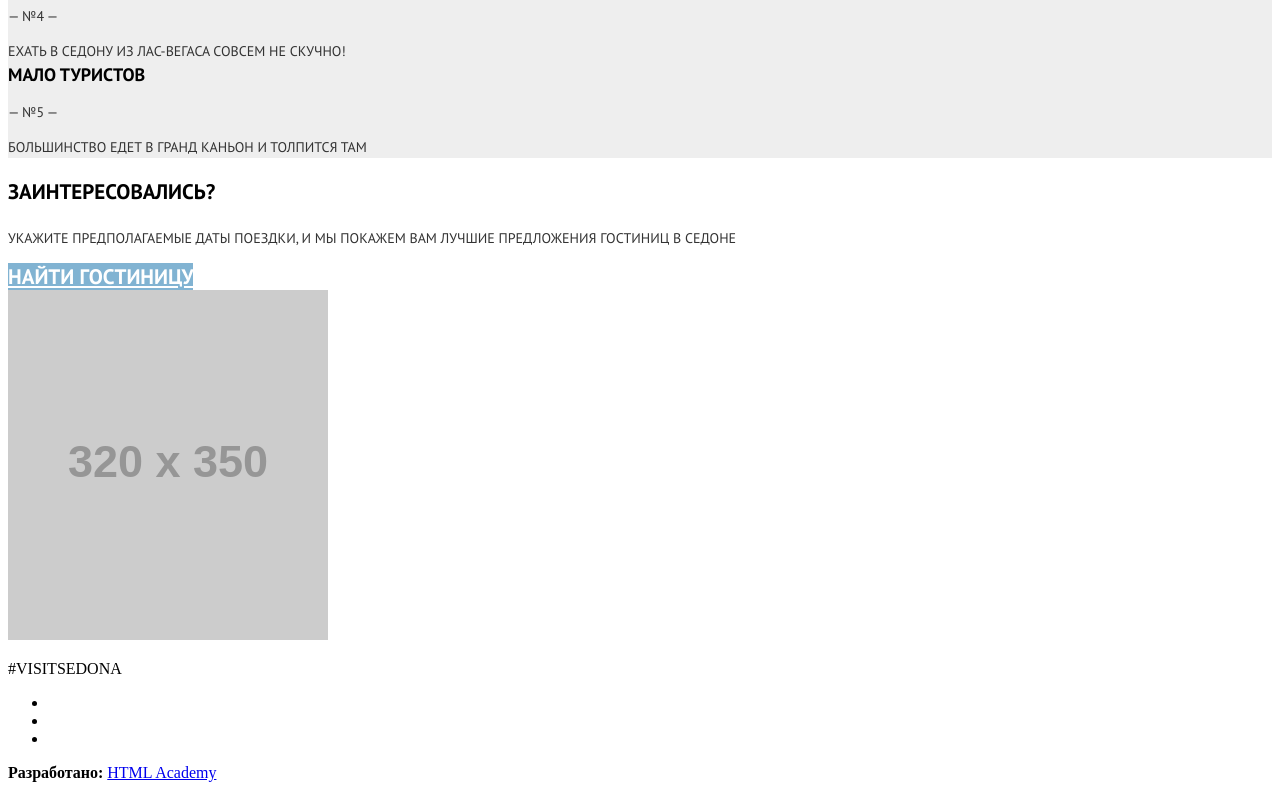
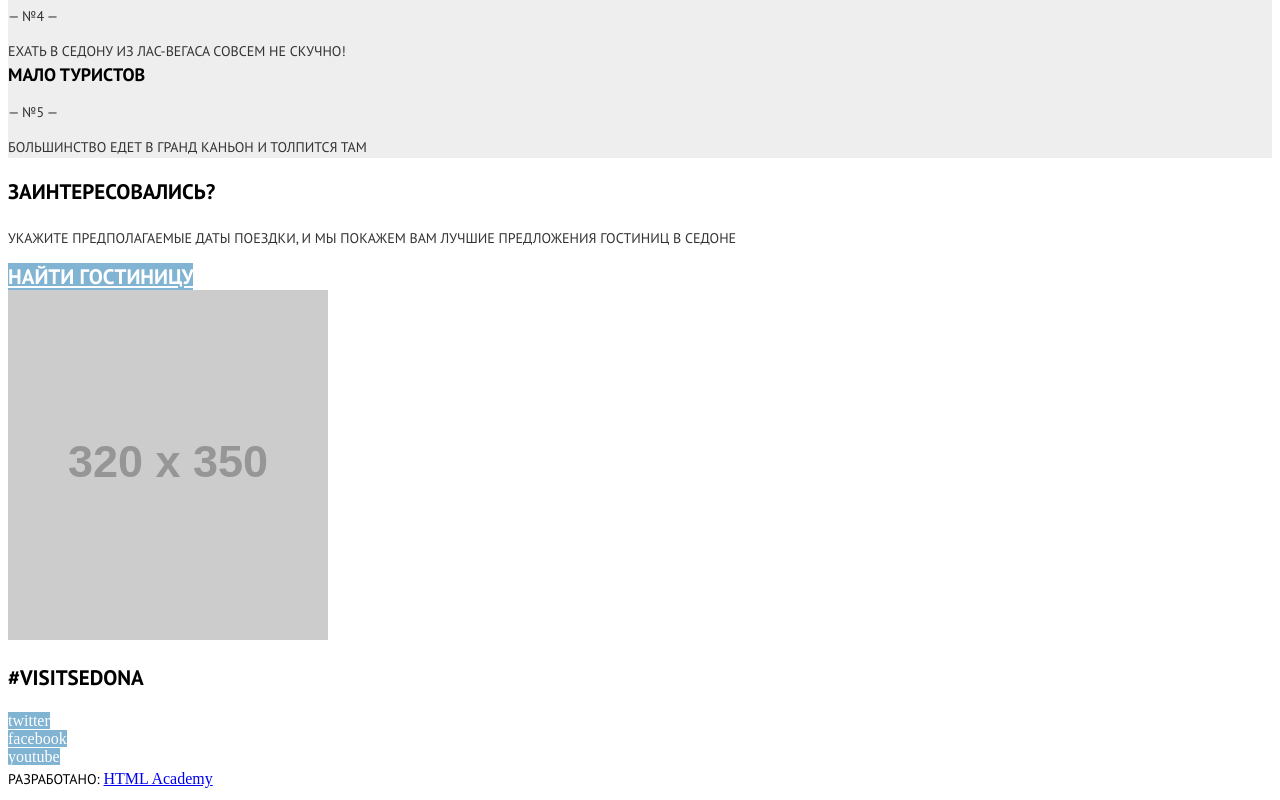
Before and after one commit to Ozomad/1536397-sedona-21, a website: page source/index.html in a window 1280 px wide. Shown: the part 1710-2510 px from the top of the page. Drawn offline with nearby package versions, Linux system fonts and the light colour scheme; files that its build step writes are made by us from their sources; placeholder pictures from the web are drawn by us; files whose address does not match are found by name.

Commit message:
Стилизация footer

```diff
--- a/source/index.html
+++ b/source/index.html
@@ -121,14 +121,14 @@
         </div>
         <div class="page-footer__social social">
           <ul class="social__list">
-            <li class="social__item">
-              <a class="social__link social__link--twitter" href="https://twitter.com"></a>
+            <li class="social__item ">
+              <a class="social__link social__link--twitter" href="https://twitter.com">twitter</a>
             </li>
             <li class="social__item">
-              <a class="social__link social__link--facebook" href="https://ru-ru.facebook.com"></a>
+              <a class="social__link social__link--facebook" href="https://ru-ru.facebook.com">facebook</a>
             </li>
             <li class="social__item">
-              <a class="social__link social__link--YouTube" href="https://www.youtube.com"></a>
+              <a class="social__link social__link--YouTube" href="https://www.youtube.com">youtube</a>
             </li>
         </div>
         <div class="page-footer__copyright copyright">
--- /dev/null
+++ b/source/less/page-footer.less
@@ -0,0 +1,15 @@
+.page-footer__hashtag{
+  .button-font();
+}
+.copyright__text{
+  font-size: 14px;
+  line-height: 26px;
+  .pt-sans__regular();
+}
+.social__list{
+    .clear();
+}
+.social__link{  background-color: @background-blue;
+color : @basic-white;
+text-decoration: none;
+}
--- a/source/less/style.less
+++ b/source/less/style.less
@@ -7,6 +7,7 @@
 @import "./site-list.less";
 @import "./billboard.less";
 @import "./advantages.less";
+@import "./page-footer.less";
 
 .visually-hidden{
   /*visibility: hidden;*/
```
